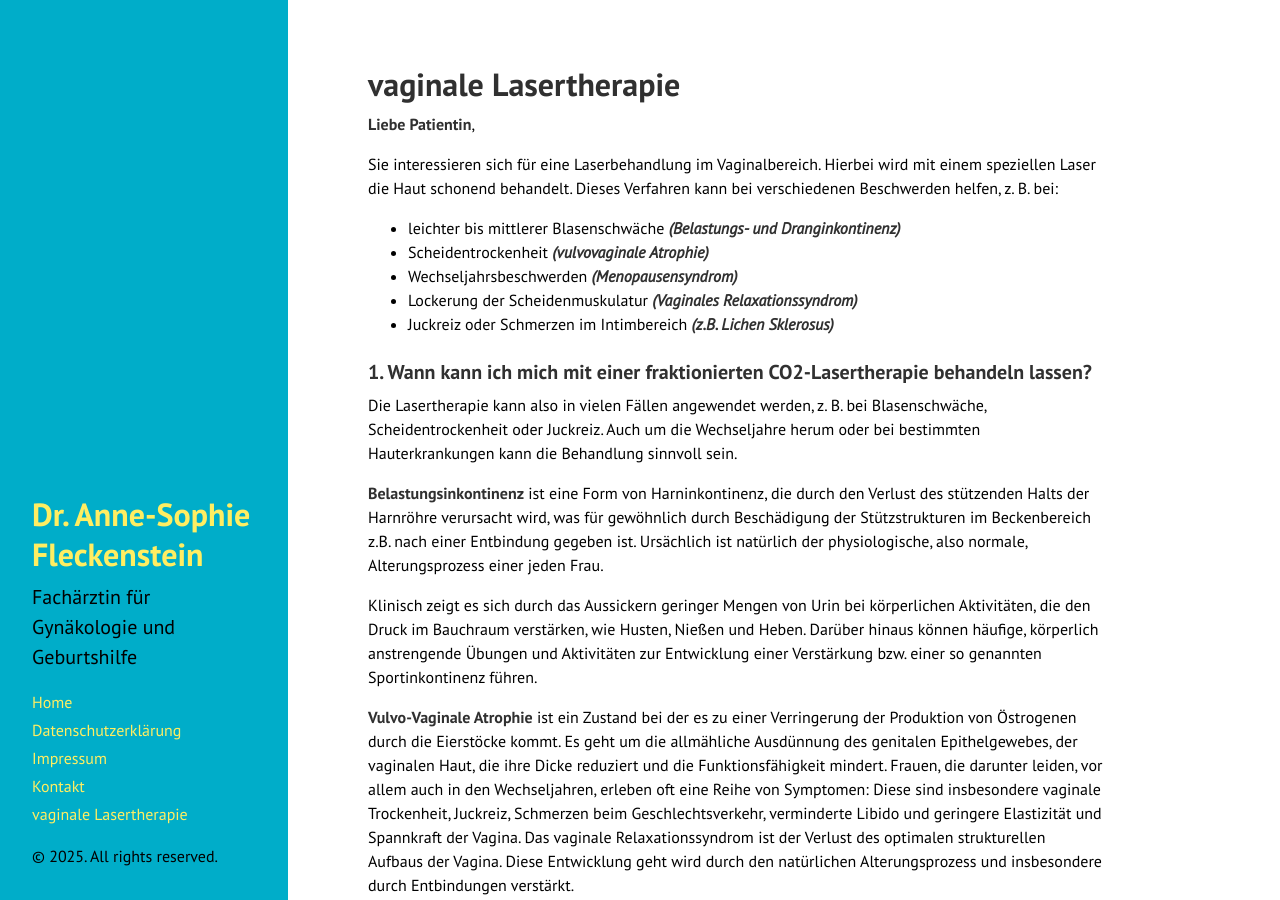
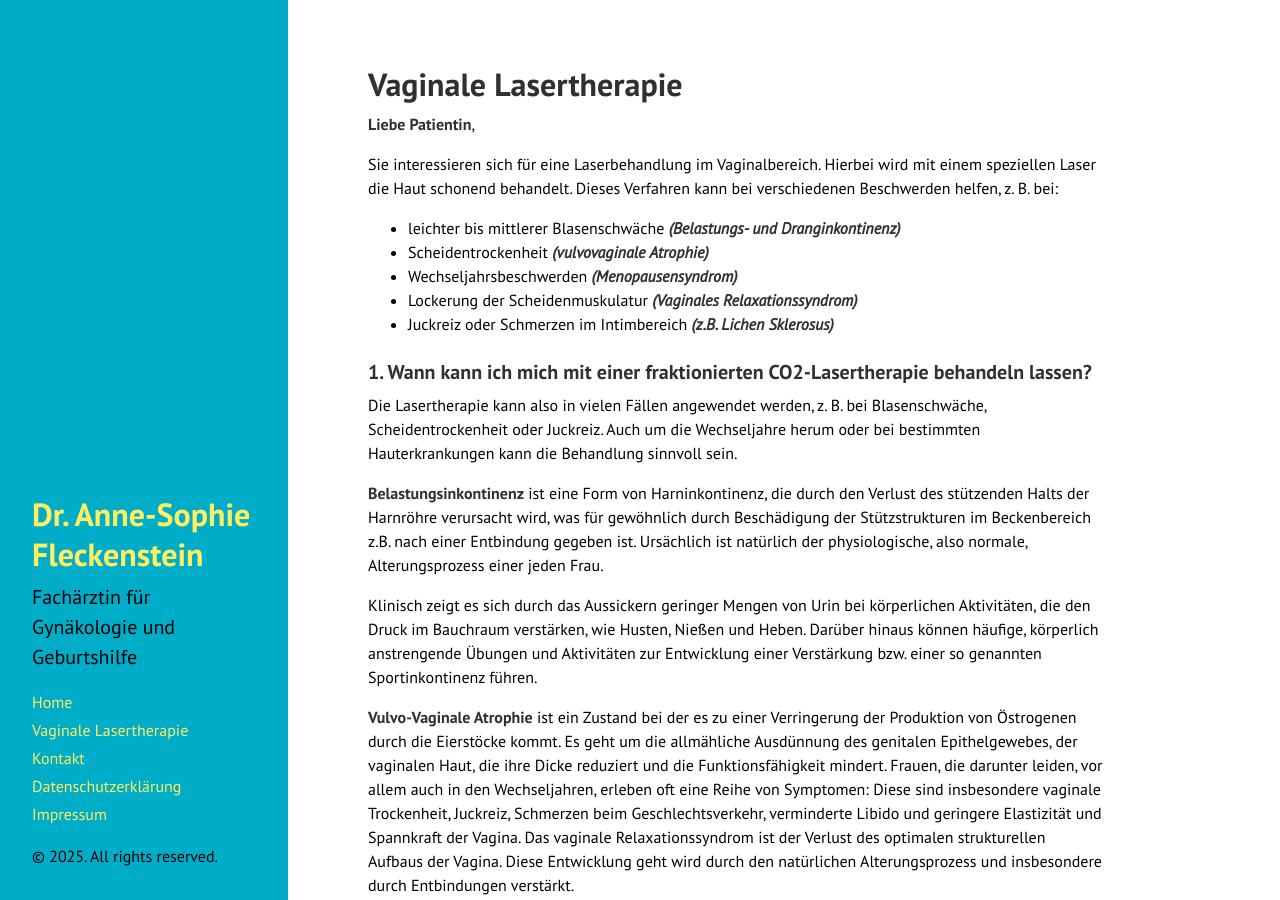
Before and after one commit to JuliaFleckenstein/dr-anne-sophie-fleckenstein, a Jekyll site: the page built from docs/laserbehandlung.md, in a window 1280 px wide and 900 px high. Built offline with Jekyll 4.4.1, drawn with Linux system fonts in a browser that asks for light colours; Markdown is read by kramdown in place of the engine named in the settings.

Commit message:
update with gemini

```diff
--- a/docs/_includes/sidebar.html
+++ b/docs/_includes/sidebar.html
@@ -14,7 +14,7 @@
         The code below dynamically generates a sidebar nav of pages with
         `layout: page` in the front-matter. See readme for usage.
       {% endcomment %}
-      {% assign pages_list = site.pages %}
+      {% assign pages_list = site.pages | sort:"order" %}
       {% for node in pages_list %}
         {% if node.title != null %}
           {% if node.layout == "page" %}
```
Also changed, not shown: docs/datenschutz.md (+1 -0 lines), docs/impressum.md (+1 -0 lines), docs/kontakt.md (+1 -0 lines), docs/laserbehandlung.md (+2 -1 lines).
